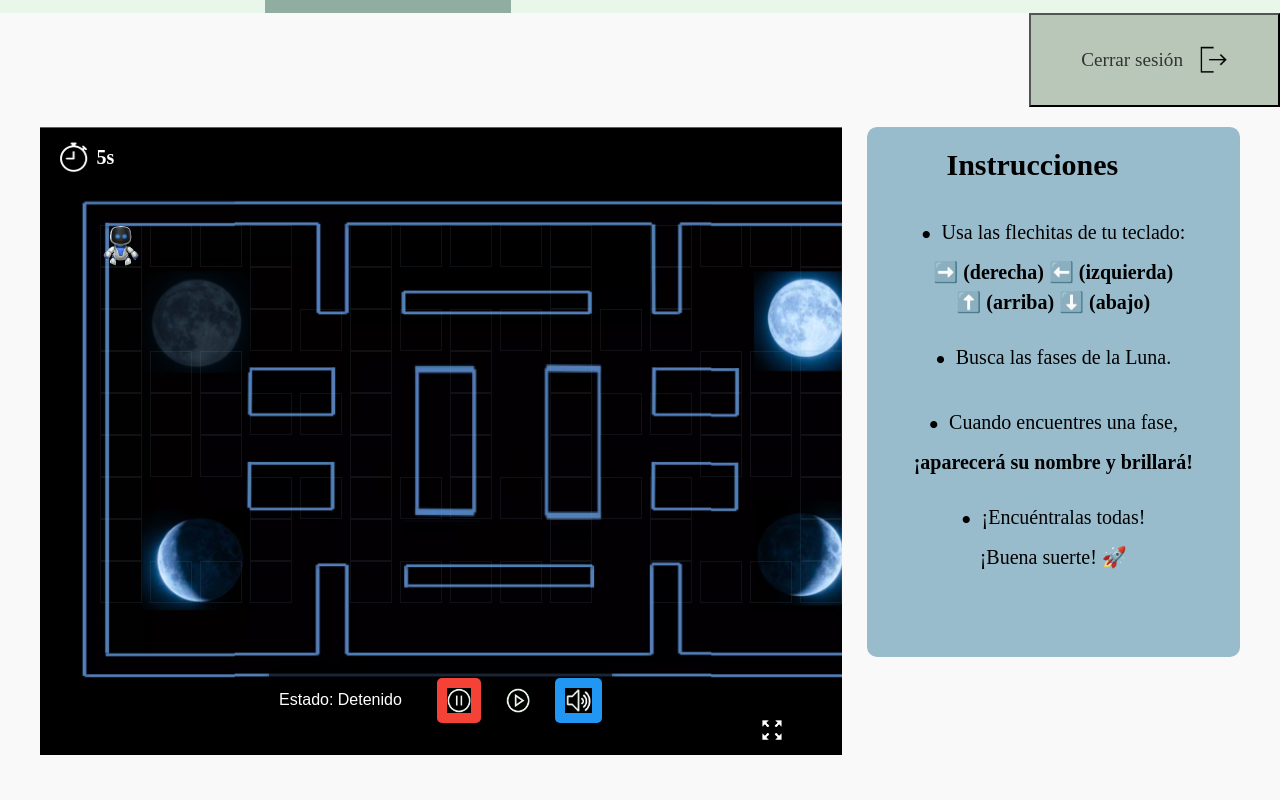
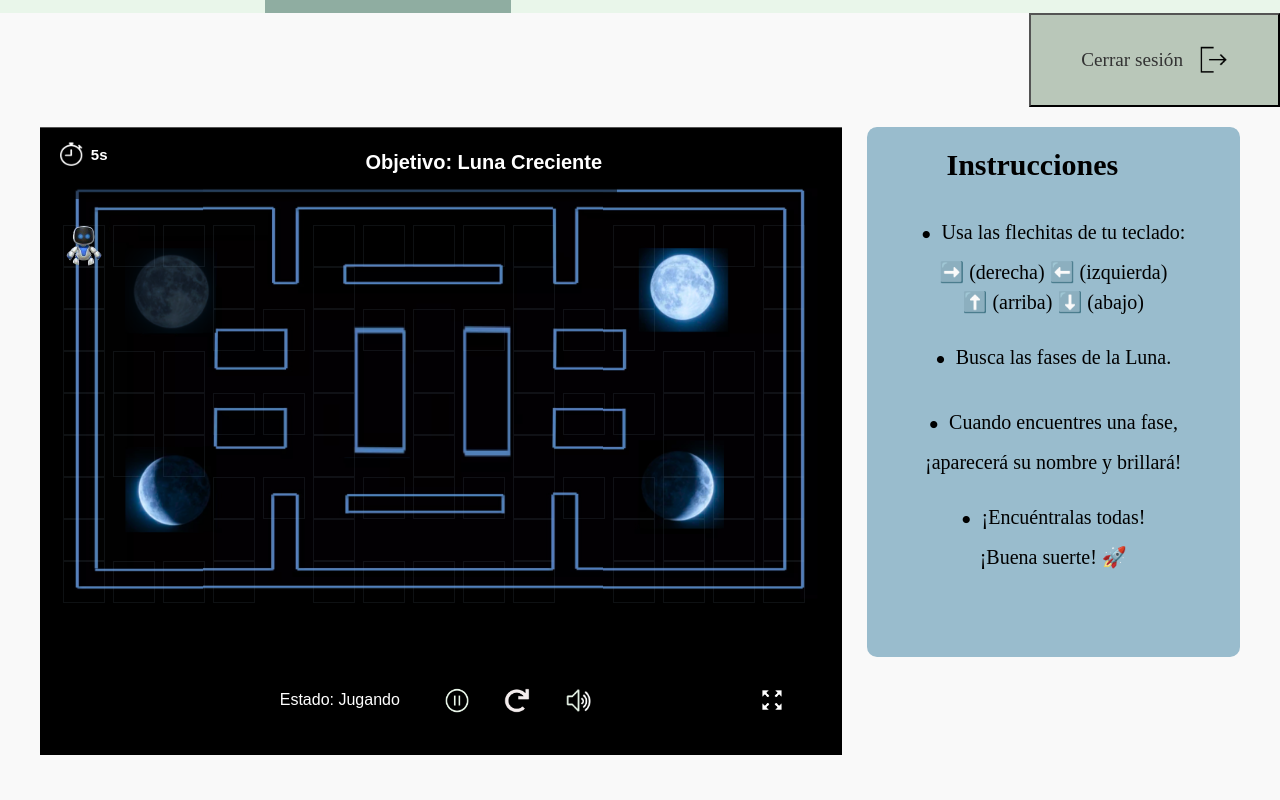
Before and after one commit to LoreleyNayely/FunQuiz, a React (Create React App) app in the folder frontend/: page /moon-phases in a window 1280 px wide. Shown: the part 380-1180 px from the top of the page. Built offline with nearby package versions, Linux system fonts and the light colour scheme.

Commit message:
refactor: moon-game

```diff
--- a/frontend/src/components/header.js
+++ b/frontend/src/components/header.js
@@ -75,8 +75,8 @@ function Header() {
                 </p>
                 <img
                     src={images('./jpoa.png')}
-                    alt="Avatar del usuario"
-                    tabIndex="0" // Agrega tabIndex para que sea enfocable
+                    alt="Avatar del usuario"tabIndex="0" // Agrega tabIndex para que sea enfocable
+                    aria-label={`Avatar de ${username}`}
                 />
             </nav>
 
--- a/frontend/src/pages/moon-phases/moon-game/controls.css
+++ b/frontend/src/pages/moon-phases/moon-game/controls.css
@@ -44,22 +44,18 @@
 
 /* Estilos específicos para cada botón */
 .pause-button {
-  background-color: #f44336; /* Rojo */
   border-radius: 5px;
 }
 
 .start-button {
-  background-color: #4caf50; /* Verde */
   border-radius: 5px;
 }
 
 .restart-button {
-  background-color: #ff9800; /* Naranja */
   border-radius: 5px;
 }
 
 .sound-button {
-  background-color: #2196f3; /* Azul */
   border-radius: 5px;
 }
 
@@ -69,7 +65,6 @@
   width: 40px;
   height: 40px;
   position: absolute;
-  bottom: 5px;
   right: 50px;
   z-index: 100;
 }
@@ -77,3 +72,19 @@
 .fullscreen-button:hover {
   background-color: rgba(0, 0, 0, 0.8);
 }
+
+/* Estilos para el contenedor cuando está en pantalla completa */
+.fullscreen {
+  width: 100vw;
+  height: 100vh;
+  background-image: url('../../../assets/gameFont.png');
+  background-size:contain; /* Ajusta la imagen al tamaño del contenedor */
+  background-repeat: no-repeat;
+}
+
+
+/* Si quieres que las celdas tengan un tamaño más grande aún, puedes cambiar la propiedad */
+.fullscreen .cell {
+  width: 60px; /* O el tamaño que prefieras */
+  height: 60px;
+}
--- a/frontend/src/pages/moon-phases/moon-game/controls.js
+++ b/frontend/src/pages/moon-phases/moon-game/controls.js
@@ -1,98 +1,114 @@
-import React, { useState } from 'react';
+import React, { useState, useEffect } from 'react';
 import './controls.css';
 
-// Importando imágenes usando require.context
 const images = require.context('../../../assets', false, /\.(png|jpe?g|svg)$/);
 
-function Controls({ isFullscreen, setIsFullscreen, isSoundOn, setIsSoundOn, container }) {
-  const [isPaused, setIsPaused] = useState(false);
-  const [isStarted, setIsStarted] = useState(false);
+function Controls({ isFullscreen, setIsFullscreen, isSoundOn, setIsSoundOn, container, isPaused, setIsPaused, setIsStarted, resetGame }) {
   const [isRestarted, setIsRestarted] = useState(false);
 
-  // Función para alternar entre Pausa/Play
+  useEffect(() => {
+    setIsStarted(true); // Permite que el personaje se mueva al cargar la página
+  }, [setIsStarted]);
+
   const togglePause = () => {
-    setIsPaused(!isPaused);
+    setIsPaused(prevState => !prevState);
+    if (isPaused) {
+      setIsStarted(true);
+    }
   };
 
-  // Función para alternar entre Sonido On/Off
   const toggleSound = () => {
     setIsSoundOn(!isSoundOn);
   };
 
-  // Función para alternar Pantalla Completa
   const toggleFullscreen = () => {
     const element = document.querySelector(`.${container}`);
-    if (element) {
-      if (!isFullscreen) {
-        if (element.requestFullscreen) {
-          element.requestFullscreen();
-        } else if (element.webkitRequestFullscreen) {
-          element.webkitRequestFullscreen();
-        } else if (element.mozRequestFullScreen) {
-          element.mozRequestFullScreen();
-        } else if (element.msRequestFullscreen) {
-          element.msRequestFullscreen();
-        }
-      } else {
-        if (document.exitFullscreen) {
-          document.exitFullscreen();
-        } else if (document.webkitExitFullscreen) {
-          document.webkitExitFullscreen();
-        } else if (document.mozCancelFullScreen) {
-          document.mozCancelFullScreen();
-        } else if (document.msExitFullscreen) {
-          document.msExitFullscreen();
-        }
-      }
-      setIsFullscreen(!isFullscreen);
+    if (document.fullscreenElement || document.webkitFullscreenElement || document.mozFullScreenElement || document.msFullscreenElement) {
+      document.exitFullscreen?.() ||
+      document.webkitExitFullscreen?.() ||
+      document.mozCancelFullScreen?.() ||
+      document.msExitFullscreen?.();
+      setIsFullscreen(false);
+      // Elimina la clase fullscreen cuando salga del modo pantalla completa
+      element.classList.remove('fullscreen');
+    } else if (element) {
+      element.requestFullscreen?.() ||
+      element.webkitRequestFullscreen?.() ||
+      element.mozRequestFullScreen?.() ||
+      element.msRequestFullscreen?.();
+      setIsFullscreen(true);
+      // Agrega la clase fullscreen cuando entre en pantalla completa
+      element.classList.add('fullscreen');
     }
   };
 
-  // Función para alternar Iniciar/Reiniciar
+
   const toggleStartRestart = () => {
-    setIsStarted(!isStarted);
-    setIsRestarted(!isRestarted);
+    setIsStarted(true);
+    setIsRestarted(prev => !prev);
+    setIsPaused(false);
+    resetGame();
   };
 
   return (
     <div className="controls-container">
-      {/* Barra de estado */}
-      <div className="status-bar">
-        <p>Estado: {isStarted ? "Jugando" : "Detenido"}</p>
+      <div className="status-bar" aria-live="polite">
+        <p>Estado: {isPaused ? "Pausado" : "Jugando"}</p>
       </div>
 
-      {/* Botón de Pausa/Play */}
-      <button onClick={togglePause} className="control-button pause-button" title={isPaused ? "Reanudar" : "Pausa"}>
+      <button
+        onClick={togglePause}
+        className="control-button pause-button"
+        title={isPaused ? "Reanudar" : "Pausa"}
+        disabled={isRestarted}
+        tabIndex="0"
+        aria-label={isPaused ? "Reanudar el juego" : "Pausar el juego"}
+      >
         <img
           src={images(isPaused ? './play-icon.png' : './pause-icon.png')}
-          alt={isPaused ? "Reanudar" : "Pausa"}
+          alt={isPaused ? "Icono de reanudar" : "Icono de pausa"}
           className="icon"
         />
       </button>
 
-      {/* Botón de Iniciar/Reiniciar */}
-      <button onClick={toggleStartRestart} className="control-button start-restart-button" title={isStarted ? "Reiniciar" : "Iniciar"}>
+      <button
+        onClick={toggleStartRestart}
+        className="control-button start-restart-button"
+        title="Iniciar/Reiniciar"
+        tabIndex="0"
+        aria-label="Iniciar o reiniciar el juego"
+      >
         <img
-          src={images(isStarted ? './restart-icon.png' : './play-icon.png')}
-          alt={isStarted ? "Reiniciar" : "Iniciar"}
+          src={images('./restart-icon.png')}
+          alt="Icono de iniciar o reiniciar"
           className="icon"
         />
       </button>
 
-      {/* Botón de Sonido */}
-      <button onClick={toggleSound} className="control-button sound-button" title={isSoundOn ? "Desactivar sonido" : "Activar sonido"}>
+      <button
+        onClick={toggleSound}
+        className="control-button sound-button"
+        title={isSoundOn ? "Desactivar sonido" : "Activar sonido"}
+        tabIndex="0"
+        aria-label={isSoundOn ? "Desactivar el sonido" : "Activar el sonido"}
+      >
         <img
           src={isSoundOn ? images('./sound-on-icon.png') : images('./sound-off-icon.png')}
-          alt={isSoundOn ? "Sonido activado" : "Sonido desactivado"}
+          alt={isSoundOn ? "Icono de sonido activado" : "Icono de sonido desactivado"}
           className="icon"
         />
       </button>
 
-      {/* Botón de Pantalla Completa */}
-      <button onClick={toggleFullscreen} className="control-button fullscreen-button" title={isFullscreen ? "Salir de pantalla completa" : "Pantalla completa"}>
+      <button
+        onClick={toggleFullscreen}
+        className="control-button fullscreen-button"
+        title={isFullscreen ? "Salir de pantalla completa" : "Pantalla completa"}
+        tabIndex="0"
+        aria-label={isFullscreen ? "Salir de pantalla completa" : "Activar pantalla completa"}
+      >
         <img
           src={isFullscreen ? images('./normalscreen-icon.png') : images('./fullscreen-icon.png')}
-          alt={isFullscreen ? "Pantalla normal" : "Pantalla completa"}
+          alt={isFullscreen ? "Icono de pantalla normal" : "Icono de pantalla completa"}
           className="icon"
         />
       </button>
--- a/frontend/src/pages/moon-phases/moon-game/maze.css
+++ b/frontend/src/pages/moon-phases/moon-game/maze.css
@@ -8,7 +8,7 @@
   max-width: 800px; /* Ancho máximo del laberinto */
   margin: 0 auto; /* Centrar el laberinto en la página */
   width: 100%;
-  margin-left: -30px;
+  margin-left: -55px;
   margin-top: 16px;
 }
 
@@ -42,3 +42,21 @@
   width: 100%; /* Ocupa todo el espacio de la celda */
   height: 100%;
 }
+
+
+.victory-message {
+  position: absolute;
+  top: 50%;
+  left: 50%;
+  transform: translate(-50%, -50%);
+  text-align: center;
+}
+
+.victory-message img {
+  width: 800px;
+  margin-bottom: 50px;
+}
+
+.maze-container p{
+  color: white;
+}
--- a/frontend/src/pages/moon-phases/moon-game/maze.js
+++ b/frontend/src/pages/moon-phases/moon-game/maze.js
@@ -1,9 +1,11 @@
 import React, { useState, useEffect, useCallback } from 'react';
 import Player from './player';
-import './maze.css'; // Importa los estilos del laberinto
-import wallHitSound from './sounds/wall_hit.mp3'; // Importa el archivo de sonido
+import Timer from './timer';
+import Controls from './controls';
+import './maze.css';
+import wallHitSound from './sounds/wall_hit.mp3';
+const images = require.context('../../../assets', false, /\.(png|jpe?g|svg)$/);
 
-// Mueve mazeLayout fuera del componente para evitar recrearlo en cada renderizado
 const mazeLayout = [
   [1, 1, 1, 1, 1, 1, 1, 1, 1, 1, 1],
   [1, 0, 0, 0, 0, 0, 0, 0, 0, 0, 1],
@@ -18,42 +20,52 @@ const mazeLayout = [
   [1, 0, 0, 0, 0, 0, 0, 0, 0, 0, 1],
   [1, 1, 1, 0, 1, 0, 1, 0, 1, 1, 1],
   [1, 0, 0, 0, 1, 0, 1, 0, 0, 0, 1],
-    [1, 0, 1, 1, 0, 0, 0, 1, 1, 0, 1],
-    [1, 0, 1, 1, 0, 0, 0, 1, 1, 0, 1],
+  [1, 0, 1, 1, 0, 0, 0, 2, 2, 0, 1],
+  [1, 0, 1, 1, 0, 0, 0, 2, 2, 0, 1],
   [1, 0, 0, 0, 0, 0, 0, 0, 0, 0, 1],
   [1, 1, 1, 1, 1, 1, 1, 1, 1, 1, 1],
 ];
 
 const Maze = () => {
-  const [playerPosition, setPlayerPosition] = useState({ x: 1, y: 1 });
+  const initialPosition = { x: 1, y: 1 }; // Posición inicial del jugador
+  const [playerPosition, setPlayerPosition] = useState(initialPosition);
+  const [isSoundOn, setIsSoundOn] = useState(true);
+  const [isFullscreen, setIsFullscreen] = useState(false);
+  const [isPaused, setIsPaused] = useState(false);
+  const [isStarted, setIsStarted] = useState(false);
+  const [isVictory, setIsVictory] = useState(false); // Estado para controlar si hay victoria
 
-  // useCallback para memoizar handleKeyDown
   const handleKeyDown = useCallback(
     (event) => {
+      if (isPaused || !isStarted || isVictory) return;
+      // Solo prevenir el comportamiento por defecto si es una tecla de dirección
+      if (['ArrowLeft', 'ArrowRight', 'ArrowUp', 'ArrowDown'].includes(event.key)) {
+        event.preventDefault(); // Evita que se recargue la página al presionar las flechas de movimiento
+      }
       const { x, y } = playerPosition;
       let canMove = false;
 
       switch (event.key) {
         case 'ArrowLeft':
-          if (mazeLayout[y - 1] && mazeLayout[y - 1][x] === 0) {
+          if (mazeLayout[y - 1]?.[x] === 0 || mazeLayout[y - 1]?.[x] === 2) {
             setPlayerPosition((prev) => ({ ...prev, y: prev.y - 1 }));
             canMove = true;
           }
           break;
         case 'ArrowRight':
-          if (mazeLayout[y + 1] && mazeLayout[y + 1][x] === 0) {
+          if (mazeLayout[y + 1]?.[x] === 0 || mazeLayout[y + 1]?.[x] === 2) {
             setPlayerPosition((prev) => ({ ...prev, y: prev.y + 1 }));
             canMove = true;
           }
           break;
         case 'ArrowUp':
-          if (mazeLayout[y][x - 1] === 0) {
+          if (mazeLayout[y]?.[x - 1] === 0 || mazeLayout[y]?.[x - 1] === 2) {
             setPlayerPosition((prev) => ({ ...prev, x: prev.x - 1 }));
             canMove = true;
           }
           break;
         case 'ArrowDown':
-          if (mazeLayout[y][x + 1] === 0) {
+          if (mazeLayout[y]?.[x + 1] === 0 || mazeLayout[y]?.[x + 1] === 2) {
             setPlayerPosition((prev) => ({ ...prev, x: prev.x + 1 }));
             canMove = true;
           }
@@ -62,36 +74,80 @@ const Maze = () => {
           break;
       }
 
-      // Si no puede moverse, reproduce el sonido de colisión
-      if (!canMove) {
-        const audio = new Audio(wallHitSound); // Usa el archivo de sonido importado
+
+      if (!canMove && isSoundOn) {
+        const audio = new Audio(wallHitSound);
         audio.play();
       }
+          // Verificar si el jugador llegó a la celda de victoria
+    if (mazeLayout[playerPosition.y][playerPosition.x] === 2) {
+      setIsVictory(true); // Establecer la victoria inmediatamente
+    }
     },
-    [playerPosition] // Dependencias de useCallback
+    [playerPosition, isSoundOn, isPaused, isStarted, isVictory]
   );
 
-  // useEffect para manejar eventos de teclado
   useEffect(() => {
     window.addEventListener('keydown', handleKeyDown);
     return () => {
       window.removeEventListener('keydown', handleKeyDown);
     };
-  }, [handleKeyDown]); // handleKeyDown está en el array de dependencias
+  }, [handleKeyDown]);
+
+  const resetGame = () => {
+    setPlayerPosition(initialPosition);
+    setIsVictory(false);
+    setIsPaused(false);
+    setIsStarted(true); // Inicia el juego al presionar el botón de inicio
+  };
 
   return (
-    <div className="maze">
+    <div className="maze-container" aria-label="Juego de Laberinto">
+      {/* Temporizador envuelto en un div para que sea accesible con Tab */}
+
+        <Timer isStarted={isStarted} isPaused={isPaused}/>
+
+
+      <div className="maze" tabIndex="0" aria-label="Laberinto">
         {mazeLayout.map((row, y) => (
           <div key={y} className="row">
             {row.map((cell, x) => (
-            <div key={x} className={`cell ${cell === 1 ? 'wall' : 'path'}`}>
-              {playerPosition.x === x && playerPosition.y === y && <Player />}
+              <div
+                key={x}
+                className={`cell ${cell === 1 ? 'wall' : 'path'}`}
+                tabIndex="-1"
+              >
+                {/* El jugador ahora es accesible con tabIndex 0 y renderizado correctamente */}
+                {playerPosition.x === x && playerPosition.y === y && (
+                    <Player/>
+                )}
               </div>
             ))}
           </div>
         ))}
       </div>
+       {/* Mostrar imagen de victoria si el jugador ha ganado */}
+       {isVictory && (
+        <div className="victory-message" >
+          <img src={images('./victory-creciente.png')} tabIndex="0" alt="¡Misión cumplida!, ¡Luna creciente encontrada!" />
+        </div>
+      )}
+      <Controls
+        isFullscreen={isFullscreen}
+        setIsFullscreen={setIsFullscreen}
+        isSoundOn={isSoundOn}
+        setIsSoundOn={setIsSoundOn}
+        isPaused={isPaused}
+        setIsPaused={setIsPaused}
+        setIsStarted={setIsStarted}
+        resetGame={resetGame} // Paso la función al componente Controls
+        container="maze-container"
+        tabIndex="2"
+        alt="Controles del juego"
+      />
+    </div>
   );
+
 };
 
 export default Maze;
--- a/frontend/src/pages/moon-phases/moon-game/timer.css
+++ b/frontend/src/pages/moon-phases/moon-game/timer.css
@@ -1,22 +1,32 @@
-/* timer.css */
 .timer {
-  display: flex; /* Usa flexbox para alinear los elementos */
-  align-items: center; /* Centra verticalmente los elementos */
-  gap: 8px; /* Espacio entre el ícono y el texto */
-  font-family: 'Aclonica';
-  position: absolute;
-  top: 5px;
-  left: 0px;
-  font-size: 15px;
+  display: flex;
+  flex-direction: column;
+  align-items: center; /* Centra todo el contenido */
+}
+
+.timer-content {
+  display: flex;
+  align-items: center; /* Coloca el ícono y el texto del tiempo en una misma línea */
+  margin-bottom: 10px; /* Espacio entre el temporizador y el objetivo */
+  margin-right: 500px;
+}
+
+.clock-icon {
+  width: 24px; /* Ajusta el tamaño del ícono del reloj */
+  height: 24px;
+  margin-right: 8px; /* Espacio entre el ícono y el texto */
+}
+
+.time-text {
+  font-size: 15px; /* Tamaño del texto del tiempo */
   font-weight: bold;
-  color: white;
-  background-color: rgba(0, 0, 0, 0.5);
-  padding: 5px 10px;
+}
 
-  }
-
-  .clock-icon {
-    width: 30px; /* Ajusta el tamaño del ícono */
-    height: 30px; /* Ajusta el tamaño del ícono */
-    object-fit: contain; /* Evita que la imagen se distorsione */
-  }
+.objective-text {
+  font-size: 20px; /* Tamaño del texto del objetivo */
+  font-weight: normal;
+  text-align: center; /* Centra el texto del objetivo */
+  margin-top: -25px;
+  margin-left: 300px;
+  font-weight: bold;
+}
--- a/frontend/src/pages/moon-phases/moon-game/timer.js
+++ b/frontend/src/pages/moon-phases/moon-game/timer.js
@@ -2,8 +2,14 @@ import React, { useState, useEffect } from 'react';
 import clockIcon from '../../../assets/clock-icon.png'; // Ajusta la ruta a tu imagen
 import './timer.css'; // Asegúrate de que la ruta sea correcta
 
-const Timer = () => {
+const Timer = ({ reset }) => {
   const [time, setTime] = useState(0);
+
+  useEffect(() => {
+    if (reset) {
+      setTime(0); // Reinicia el temporizador
+    }
+  }, [reset]);
 
   useEffect(() => {
     const timerId = setInterval(() => {
@@ -11,13 +17,29 @@ const Timer = () => {
     }, 1000);
 
     return () => clearInterval(timerId);
-  }, []);
+  }, []); // Este efecto solo se ejecuta una vez para iniciar el temporizador
 
   return (
-    <div className="timer">
-      <img src={clockIcon} alt="Clock Icon" className="clock-icon" />
-      <span className="time-text">{time}s</span>
-    </div>
+    <div
+  className="timer"
+  tabIndex="0"
+  aria-label={`Tiempo transcurrido: ${time} segundos`}
+  aria-live="off" // Permite la actualización dinámica para ser leído
+>
+  <div className="timer-content">
+    <img
+      src={clockIcon}
+      className="clock-icon"
+      alt="Ícono de reloj"
+    />
+    <span className="time-text">
+      {time}s
+    </span>
+  </div>
+  <p className="objective-text"  tabIndex="0">Objetivo: Luna Creciente</p>
+</div>
+
+
   );
 };
 
--- a/frontend/src/pages/moon-phases/moon-phases.css
+++ b/frontend/src/pages/moon-phases/moon-phases.css
@@ -210,8 +210,9 @@ ul li:not(.with-bullet) {
     padding: 20px;
     font-family: Arial, sans-serif;
     background-image: url('../../assets/gameFont.png'); /* Ruta de la imagen de fondo */
-    background-size:cover; /* Ajusta la imagen al tamaño del contenedor */
-  }
+    background-size:contain; /* Ajusta la imagen al tamaño del contenedor */
+    background-repeat: no-repeat;
+}
 
   .moon-phases-page h1 {
     font-size: 2rem;
--- a/frontend/src/pages/moon-phases/moon-phases.js
+++ b/frontend/src/pages/moon-phases/moon-phases.js
@@ -1,15 +1,29 @@
-import React, { useState } from 'react';
+import React, { useEffect } from 'react';
 import './moon-phases.css';
 import Maze from '../moon-phases/moon-game/maze';
-import Timer from '../moon-phases/moon-game/timer';
-import Controls from '../moon-phases/moon-game/controls';
 import Header from '../../components/header';
 
 const images = require.context('../../assets', false, /\.(png|jpe?g|svg)$/);
 
 function Moon() {
-    const [isSoundOn, setIsSoundOn] = useState(true);
-    const [isFullscreen, setIsFullscreen] = useState(false);
+
+    useEffect(() => {
+        const handleKeyPress = (event) => {
+            if (event.key === ' ') {  // Verifica si la tecla presionada es el espacio
+                const instructions = document.getElementById('instructions');
+                if (instructions) {
+                    instructions.focus();  // Hace foco en las instrucciones
+                }
+            }
+        };
+
+        window.addEventListener('keydown', handleKeyPress);
+
+        // Limpieza al desmontar el componente
+        return () => {
+            window.removeEventListener('keydown', handleKeyPress);
+        };
+    }, []);
 
     return (
         <div>
@@ -19,32 +33,31 @@ function Moon() {
                 <div className="game-container">
                     <div className="game">
                         <div className="moon-phases-page" tabIndex="0">
-                            <Timer />
                             <Maze />
-                            <Controls
-                                isSoundOn={isSoundOn}
-                                setIsSoundOn={setIsSoundOn}
-                                isFullscreen={isFullscreen}
-                                setIsFullscreen={setIsFullscreen}
-                                containerClass="game"
-                            />
                         </div>
                     </div>
 
                     {/* Instrucciones del juego */}
-                    <div className="instructions" tabIndex="0" aria-label="Instrucciones del juego">
-                        <h2>Instrucciones</h2>
-                        <ul>
-                            <li className="small-spacing with-bullet">Usa las flechitas de tu teclado:</li>
-                            <li className="small-spacing"><b>➡️ (derecha) ⬅️ (izquierda)</b></li>
-                            <li className="large-spacing"><b>⬆️ (arriba) ⬇️ (abajo)</b></li>
-                            <li className="large-spacing with-bullet">Busca las fases de la Luna.</li>
-                            <li className="small-spacing with-bullet">Cuando encuentres una fase,</li>
-                            <li className="large-spacing"><b>¡aparecerá su nombre y brillará!</b></li>
-                            <li className="small-spacing with-bullet">¡Encuéntralas todas!</li>
-                            <li className="small-spacing">¡Buena suerte! 🚀</li>
-                        </ul>
+                    <div
+                        id="instructions"
+                        className="instructions"
+                        tabIndex="0"
+                        aria-live="assertive" // Se lee automáticamente cuando se actualiza
+                        aria-label="Instrucciones"
+                    >
+                    <h2>Instrucciones</h2>
+                    <ul tabIndex="0" aria-label="" >
+                        <li className="small-spacing with-bullet" tabIndex="0" aria-label="Usa las flechitas de tu teclado:">Usa las flechitas de tu teclado:</li>
+                        <li className="small-spacing" tabIndex="0" aria-label="Derecha e izquierda">➡️ (derecha) ⬅️ (izquierda)</li>
+                        <li className="large-spacing" tabIndex="0" aria-label="Arriba y abajo">⬆️ (arriba) ⬇️ (abajo)</li>
+                        <li className="large-spacing with-bullet" tabIndex="0" aria-label="Busca las fases de la Luna">Busca las fases de la Luna.</li>
+                        <li className="small-spacing with-bullet" tabIndex="0" aria-label="Cuando encuentres una fase">Cuando encuentres una fase,</li>
+                        <li className="large-spacing" tabIndex="0" aria-label="Aparecerá su nombre y brillará">¡aparecerá su nombre y brillará!</li>
+                        <li className="small-spacing with-bullet" tabIndex="0" aria-label="¡Encuéntralas todas!">¡Encuéntralas todas!</li>
+                        <li className="small-spacing" tabIndex="0" aria-label="¡Buena suerte!">¡Buena suerte! 🚀</li>
+                    </ul>
                     </div>
+
                 </div>
 
                 {/* Contenido relacionado */}
```
Also changed, not shown: frontend/src/pages/moon-phases/moon-game/player.js (+6 -1 lines), frontend/src/assets/victory-creciente.png (added). Lines whose indentation alone changed are shown as unchanged.
